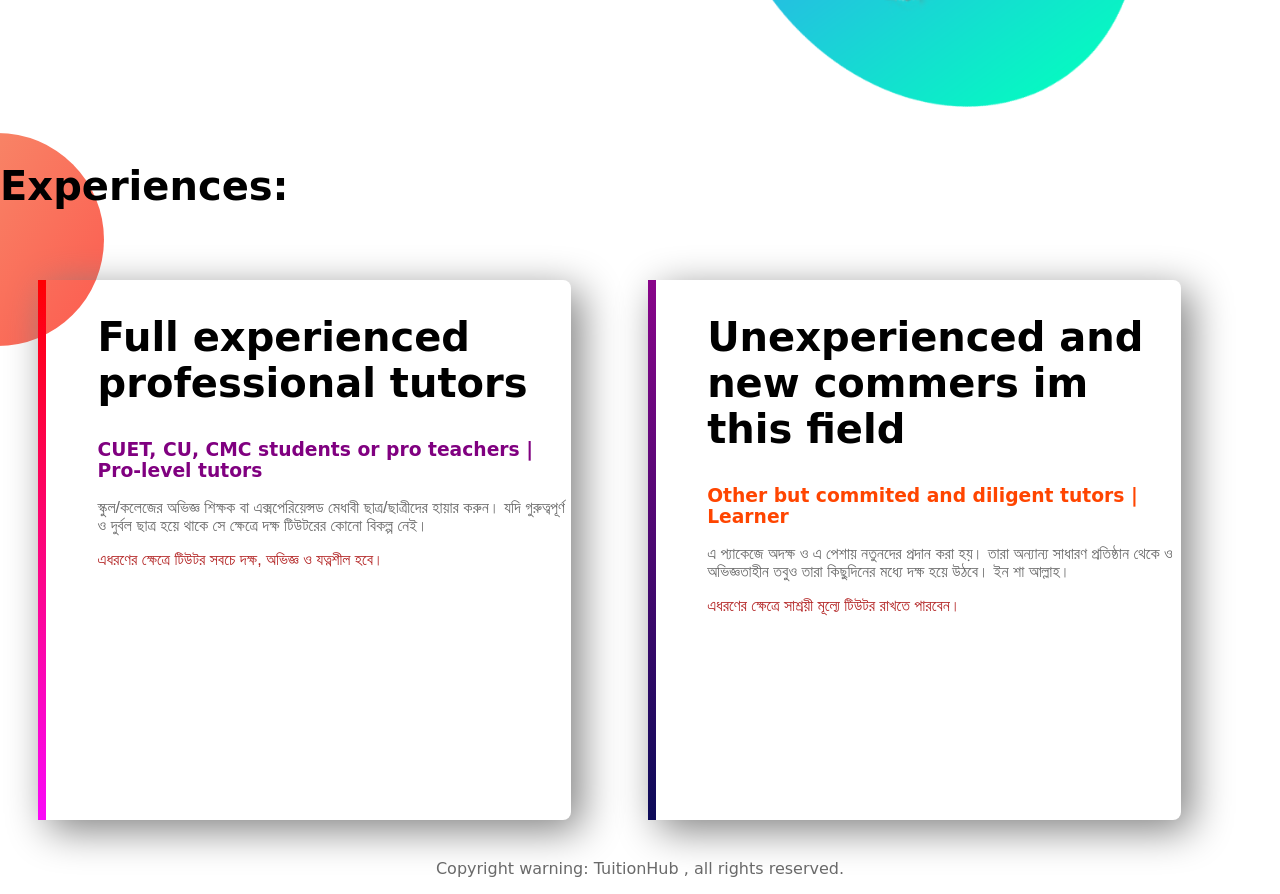
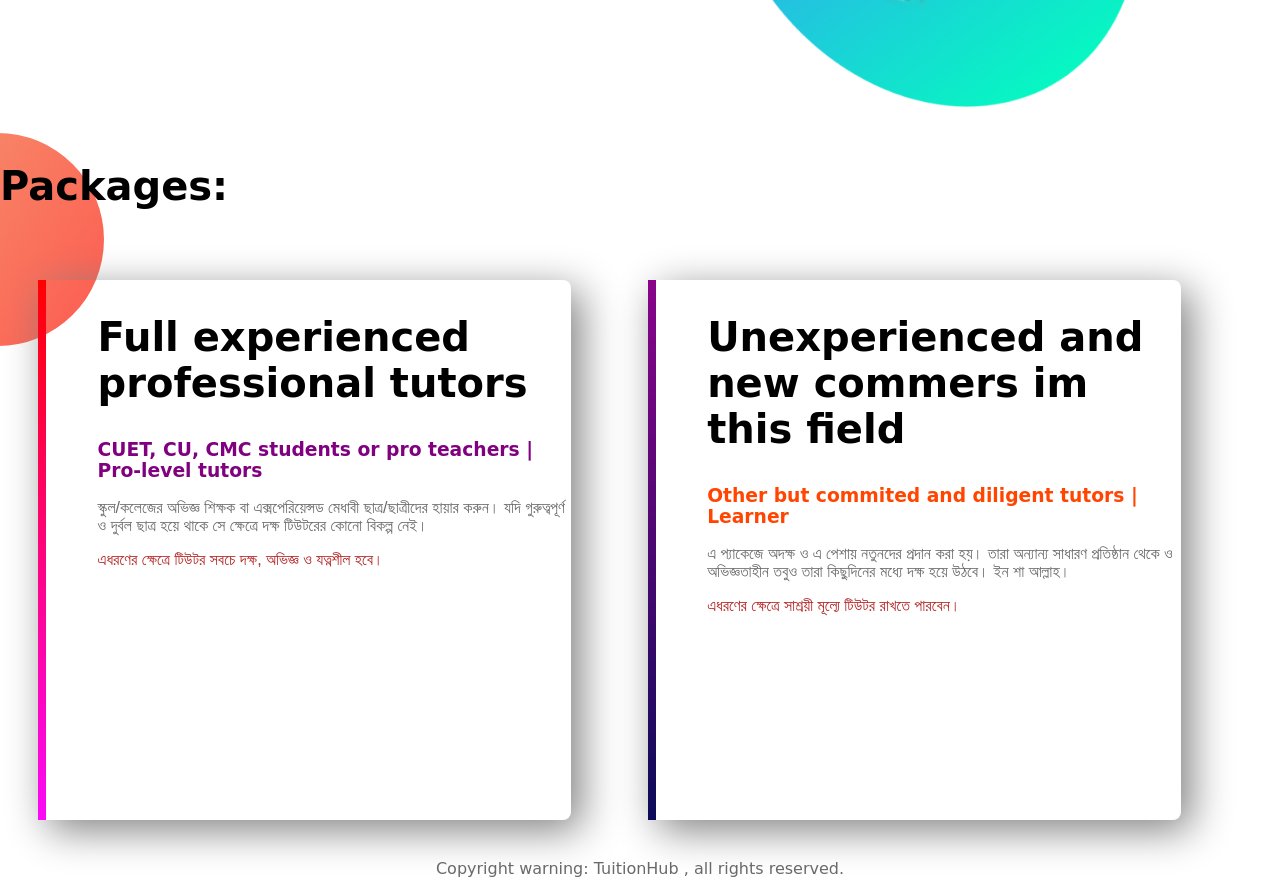
Before and after one commit to Sadaquat-bin-mamun/portfolio101, a plain HTML site: page index.html in a window 1280 px wide. Shown: the part 1100-1994 px from the top of the page. Drawn offline with Linux system fonts and the light colour scheme; a web font is replaced by a local one.

Commit message:
Update a spelling

```diff
--- a/index.html
+++ b/index.html
@@ -37,7 +37,7 @@
         </div>
     </section>
     <section class="experience">
-        <h2>Experiences:</h2>
+        <h2>Packages:</h2>
        <div id="full-stack" class="halfwidth single-experience">
           <h2>Full experienced professional tutors</h2>
           <h3> <span class="web-dev">CUET, CU, CMC students or pro teachers | Pro-level tutors</span></h3>
```
